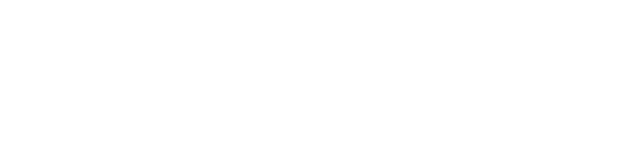
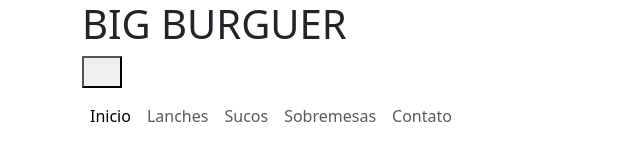
Before and after one commit to gtenorio1995/big-burguer, a plain HTML site: page index.html in a window 1280 px wide. Shown: the whole page, without its empty margins (0-640 px from the left). Drawn offline with nearby package versions, Linux system fonts and the light colour scheme.

Commit message:
fix: adição do css e bootstrap

```diff
--- a/index.html
+++ b/index.html
@@ -3,9 +3,41 @@
 <head>
     <meta charset="UTF-8">
     <meta name="viewport" content="width=device-width, initial-scale=1.0">
+    <link rel="stylesheet" href="https://cdn.jsdelivr.net/npm/bootstrap@5.3.3/dist/css/bootstrap.min.css">
     <title>BIG Burguer</title>
+    <link rel="stylesheet" href="main.css">
 </head>
 <body>
+    <header>
+        <div class="container">
+            <a href="#" class="navbar-brand">
+                <h1>BIG <span>BURGUER</span></h1>
+            </a>
+            <button class="nav-toggler" type="button">
+                <span class="navbar-toggler-icon"></span>
+            </button>
+            <div class="navbar navbar-expand-md">
+                <ul class="navbar-nav">
+                    <li class="nav-item">
+                        <a href="#" class="nav-link active">Inicio</a>
+                    </li>
+                    <li class="nav-item">
+                        <a href="#" class="nav-link">Lanches</a>
+                    </li>
+                    <li class="nav-item">
+                        <a href="#" class="nav-link">Sucos</a>
+                    </li>
+                    <li class="nav-item">
+                        <a href="#" class="nav-link">Sobremesas</a>
+                    </li>
+                    <li class="nav-item">
+                        <a href="#" class="nav-link">Contato</a>
+                    </li>
+                </ul>
+            </div>
+        </div>
+    </header>
 
+    <script src="https://cdn.jsdelivr.net/npm/bootstrap@5.3.3/dist/js/bootstrap.bundle.min.js"></script>
 </body>
 </html>
```
Also changed, not shown: images/logo.png, main.css (added).
